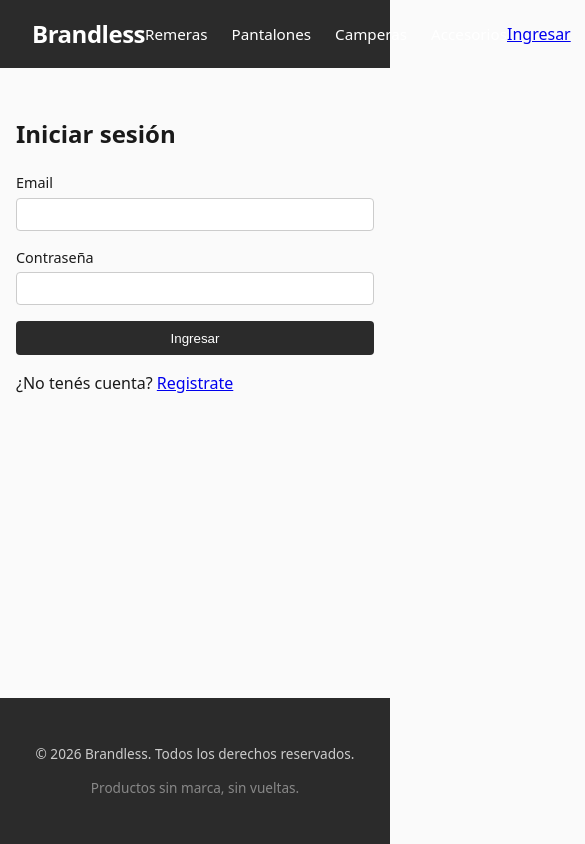
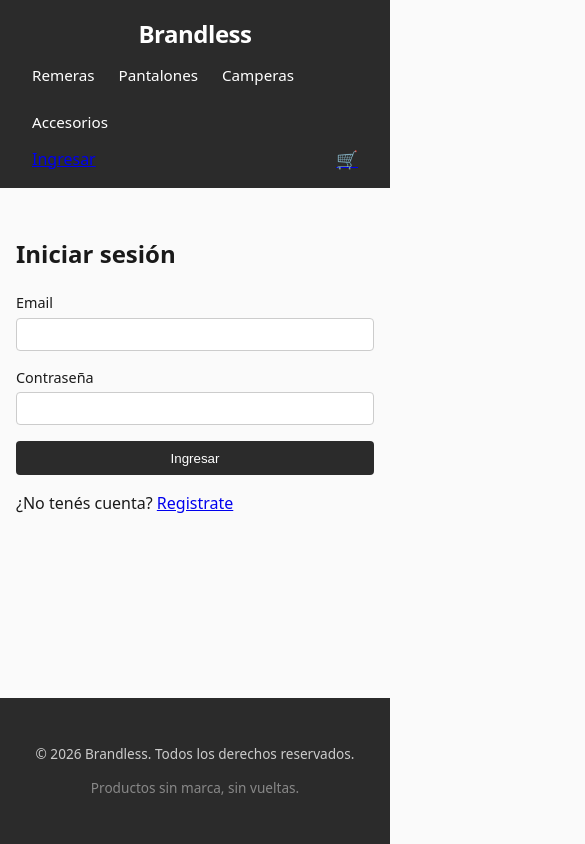
Before and after one commit to LucasReynoso4/brandless-react, a React (Vite) app: page /login in a window 390 px wide. Shown: the top 844 px of the page, 585 px wide, since content can reach past the window. Built offline with nearby package versions, Linux system fonts and the light colour scheme; no server answers.

Commit message:
Responsive

```diff
--- a/src/index.css
+++ b/src/index.css
@@ -424,3 +424,65 @@
 .item-list-container h1 {
   margin-bottom: 2rem;
 }
+
+/* Responsive */
+@media (max-width: 640px) {
+  .navbar {
+    flex-direction: column;
+    align-items: flex-start;
+    gap: 0.75rem;
+    padding: 1rem;
+  }
+
+  .navbar-categories {
+    flex-wrap: wrap;
+    gap: 0.75rem 1rem;
+    width: 100%;
+  }
+
+  .navbar-auth {
+    width: 100%;
+    justify-content: space-between;
+  }
+
+  .item-list {
+    gap: 1rem;
+    padding: 0 1rem 2rem;
+  }
+
+  .item-card {
+    width: 100%;
+    max-width: 280px;
+  }
+
+  .item-detail {
+    flex-direction: column;
+    align-items: center;
+    text-align: center;
+  }
+
+  .item-detail-img {
+    width: 100%;
+    max-width: 320px;
+    height: auto;
+    aspect-ratio: 1 / 1;
+  }
+
+  .item-count {
+    align-items: center;
+  }
+
+  .cart-item {
+    flex-direction: column;
+    align-items: flex-start;
+    gap: 0.4rem;
+  }
+
+  .cart-actions {
+    flex-direction: column;
+  }
+
+  .checkout {
+    padding: 0 1rem;
+  }
+}
```
